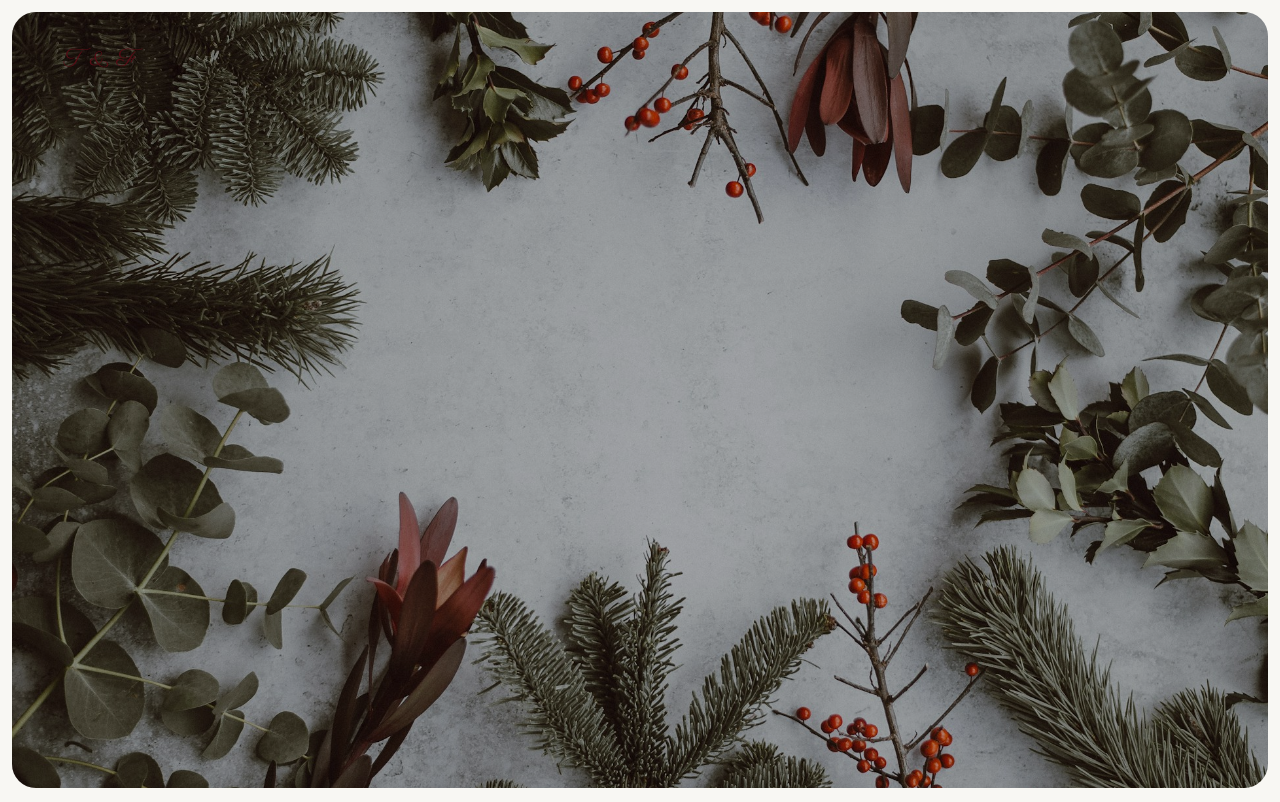
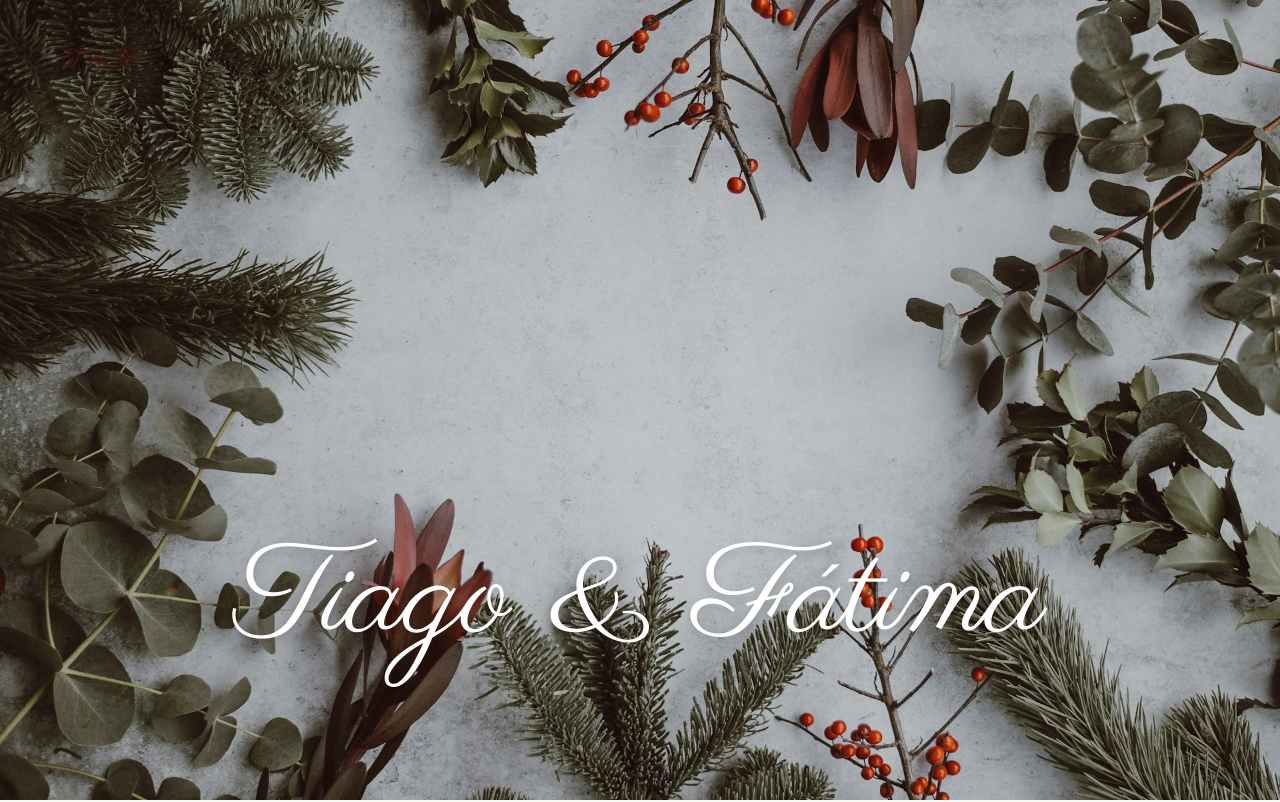
Before and after one commit to TiagoPimCosta/Wedding-Invitation, a Next.js app: page / in a window 1280 px wide. Shown: the top 802 px of the page. Built offline with nearby package versions, Linux system fonts and the light colour scheme.

Commit message:
feat: simplify HeroSection component by removing animations and unused code

```diff
--- a/components/HeroSection.tsx
+++ b/components/HeroSection.tsx
@@ -1,230 +1,26 @@
-"use client";
-
-import { useRef } from "react";
-import {
-  motion,
-  useScroll,
-  useTransform,
-  useMotionTemplate,
-} from "motion/react";
 import Image from "next/image";
 
 const HeroSection = () => {
-  const sectionRef = useRef<HTMLDivElement>(null);
-
-  const { scrollYProgress } = useScroll({
-    target: sectionRef,
-    offset: ["start start", "end end"],
-  });
-
-  const animationRange = [0, 0.7];
-
-  const scaleX = useTransform(scrollYProgress, animationRange, [1, 0.45]);
-  const scaleY = useTransform(scrollYProgress, animationRange, [1, 0.95]);
-  const imageScaleX = useTransform(scaleX, (v) => 1 / v);
-  const imageScaleY = useTransform(scaleY, (v) => 1 / v);
-  //const titleOpacity = useTransform(scrollYProgress, [0, 0.7], [1, 0]);
-  // const titleDisplay = useTransform(scrollYProgress, (v) =>
-  //   v >= 0.5 ? "none" : "block",
-  // );
-  const targetRadius = useTransform(scrollYProgress, animationRange, [24, 24]);
-  const borderRadiusH = useTransform(
-    [targetRadius, scaleX],
-    ([r, sx]: number[]) => r / sx,
-  );
-  const borderRadiusV = useTransform(
-    [targetRadius, scaleY],
-    ([r, sy]: number[]) => r / sy,
-  );
-  const borderRadius = useMotionTemplate`${borderRadiusH}px / ${borderRadiusV}px`;
-
-  // Left Side Photos
-  const left1PhotoX = useTransform(scrollYProgress, animationRange, [-500, 25]);
-  const left1PhotoY = useTransform(
-    scrollYProgress,
-    animationRange,
-    [200, -400],
-  );
-
-  const left2PhotoX = useTransform(
-    scrollYProgress,
-    animationRange,
-    [-400, 125],
-  );
-  const left2PhotoY = useTransform(scrollYProgress, animationRange, [1000, 10]);
-
-  // Right Side Photos
-  const right1PhotoX = useTransform(
-    scrollYProgress,
-    animationRange,
-    [2000, 1190],
-  );
-  const right1PhotoY = useTransform(
-    scrollYProgress,
-    animationRange,
-    [300, -400],
-  );
-
-  const right2PhotoX = useTransform(
-    scrollYProgress,
-    animationRange,
-    [2000, 1190],
-  );
-  const right2PhotoY = useTransform(
-    scrollYProgress,
-    animationRange,
-    [600, -90],
-  );
-
   return (
-    <div ref={sectionRef} className="relative h-[300vh]">
-      <div className="sticky top-0 h-screen overflow-hidden">
-        {/* Main card */}
-        <motion.div
-          style={{
-            scaleX,
-            scaleY,
-            borderRadius,
-          }}
-          className="absolute inset-3 overflow-hidden origin-center z-10"
-        >
-          <motion.div
-            style={{ scaleX: imageScaleX, scaleY: imageScaleY }}
-            className="absolute inset-0"
-          >
+    <div className="relative h-screen">
+      <div className="absolute inset-0">
         <Image
-              src="/heroBackground.jpg"
+          src="/heroBackground.JPG"
           alt="Tiago & Fátima"
           fill
           className="object-cover"
           priority
         />
-          </motion.div>
+      </div>
 
-          <div className="absolute inset-0 bg-black/30" />
-        </motion.div>
-
-        {/* Title */}
-        {/* TODO: Implement text fade and zoom-out */}
-        {/* <motion.div
-          style={{ opacity: titleOpacity }}
-          className="absolute top-3/4 left-1/2 -translate-x-1/2 -translate-y-1/2 z-20"
-        >
+      <div className="absolute inset-0 bg-black/15" />
+      <div className="absolute top-3/4 left-1/2 -translate-x-1/2 -translate-y-1/2 z-20">
         <h1 className="font-parisienne text-5xl md:text-9xl text-white drop-shadow-lg whitespace-nowrap">
           Tiago & Fátima
         </h1>
-        </motion.div> */}
-
-        {/* Left photo 1 */}
-        <motion.div
-          style={{
-            x: left1PhotoX,
-            y: left1PhotoY,
-          }}
-          className="absolute left-3 md:left-8 top-1/2 z-30 w-100 h-100 overflow-hidden rounded-4xl"
-        >
-          <Image
-            src="/left-1-photo.jpeg"
-            alt=""
-            width={600}
-            height={600}
-            className="w-full h-full object-cover"
-          />
-        </motion.div>
-
-        {/* Left photo 2 */}
-        <motion.div
-          style={{
-            x: left2PhotoX,
-            y: left2PhotoY,
-          }}
-          className="absolute left-3 md:left-8 top-1/2 z-20 w-75 h-75 overflow-hidden rounded-4xl"
-        >
-          <Image
-            src="/left-2-photo.JPG"
-            alt=""
-            width={400}
-            height={200}
-            className="w-full h-full object-cover"
-          />
-        </motion.div>
-
-        {/* Right photo 1 */}
-        <motion.div
-          style={{
-            x: right1PhotoX,
-            y: right1PhotoY,
-          }}
-          className="absolute left-3 md:left-8 top-1/2 z-20 w-75 h-75 overflow-hidden rounded-4xl"
-        >
-          <Image
-            src="/right-1-photo.jpeg"
-            alt=""
-            width={400}
-            height={533}
-            className="w-full h-full object-cover"
-          />
-        </motion.div>
-
-        {/* Right photo 2 */}
-        <motion.div
-          style={{
-            x: right2PhotoX,
-            y: right2PhotoY,
-          }}
-          className="absolute left-3 md:left-8 top-1/2 z-30 w-100 h-100 overflow-hidden rounded-4xl"
-        >
-          <Image
-            src="/right-2-photo.JPG"
-            alt=""
-            width={400}
-            height={533}
-            className="w-full h-full object-cover"
-          />
-        </motion.div>
       </div>
     </div>
   );
 };
 
 export default HeroSection;
-
-// {/* Nav */}
-// const scrollToRsvp = () => {
-//    document.getElementById("rsvp")?.scrollIntoView({ behavior: "smooth" });
-//  };
-//             <motion.nav
-//               className="flex items-center justify-between px-8 md:px-14 pt-7 pb-4 shrink-0"
-//               initial={{ opacity: 0 }}
-//               animate={{ opacity: 1 }}
-//               transition={{ duration: 0.9, ease: "easeOut" }}
-//             >
-//               <p className="font-the-seasons text-sm tracking-[0.45em] uppercase text-white/80 select-none">
-//                 T & F
-//               </p>
-//               <motion.button
-//                 onClick={scrollToRsvp}
-//                 whileHover={{ scale: 1.04 }}
-//                 whileTap={{ scale: 0.96 }}
-//                 className="font-the-seasons text-[10px] tracking-[0.3em] uppercase px-6 py-2.5 border border-white/30 rounded-full text-white/70 hover:border-white/60 hover:text-white transition-colors duration-300 cursor-pointer"
-//               >
-//                 RSVP
-//               </motion.button>
-//             </motion.nav>
-
-// Right photo: starts off-screen to the right, slides left and upward
-//
-
-//   // Left photo: mirrors right — starts off-screen to the left, slides right and upward
-//   const left1PhotoX = useTransform(
-//     scrollYProgress,
-//     animationRange,
-//     [-400, 100],
-//   );
-//   const left1PhotoY = useTransform(scrollYProgress, animationRange, [300, 50]);
-//
-//
-//
-//
-
-//
```
Lines whose indentation alone changed are shown as unchanged.
